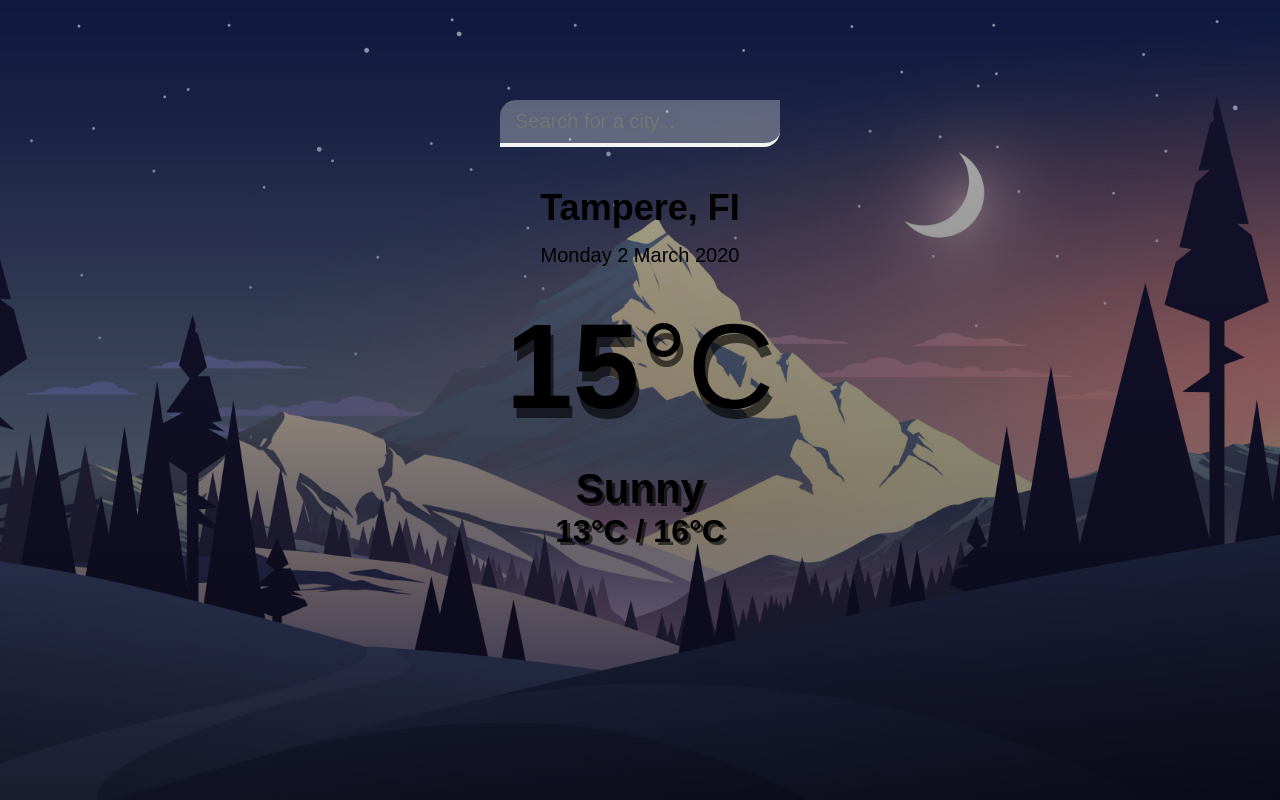
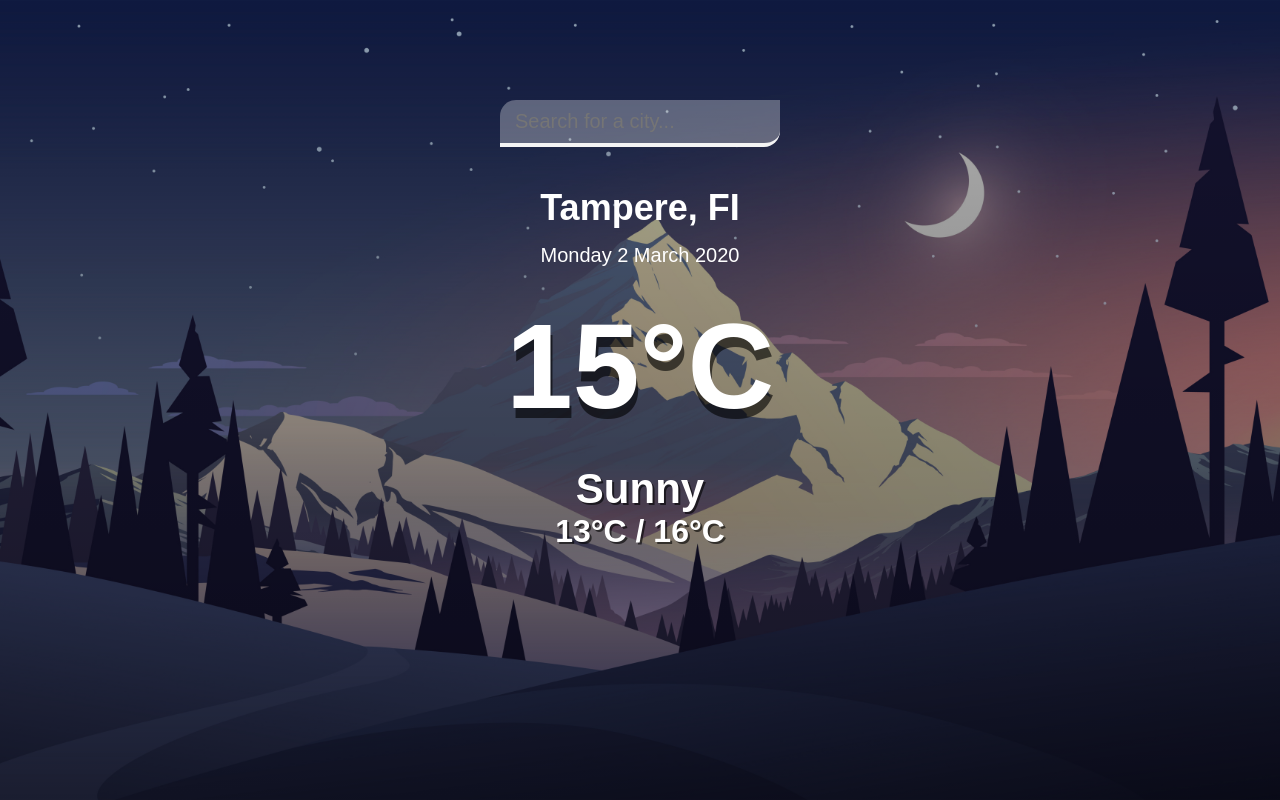
Before and after one commit to auusimaa/auusimaa.github.io, a plain HTML site: page index.html in a window 1280 px wide. Drawn offline with Linux system fonts and the light colour scheme.

Commit message:
Add files via upload
font color changed

```diff
--- a/main.css
+++ b/main.css
@@ -36,7 +36,7 @@ header input {
     background-color: rgba(255, 255, 255, 0.3);
     border-bottom: 4px solid #f4f4f4;
 
-    color: #313131;
+    color: #ffffff;
     font-size: 20px;
     font-weight: 300;
     transition: 0,2s ease-out;
@@ -52,6 +52,7 @@ main {
     flex-direction: column;
     align-items: center;
     text-align: center;
+    color: #fff;
   }
 
 .location .city{
@@ -69,20 +70,21 @@ main {
     font-size: 120px;
     font-weight: 900;
     margin: 30px 0;
-    text-shadow: 3px 10px rgba(0, 0, 0, 0.6);
+    text-shadow: 2px 10px rgba(0, 0, 0, 0.6);
 }
 .current .temp span{
-    font-weight: 525;
+    font-weight: 550;
+    text-shadow: 2px rgba(255, 255, 255, 0.6);
 }
 
 .current .weather {
     font-size: 42px;
     font-weight: 600;
-    text-shadow: 3px 3px rgba(0, 0, 0, 0.6);
+    text-shadow: 2px 2px rgba(0, 0, 0, 0.6);
 }
 
 .current .hi-lo{
     font-size: 32px;
     font-weight: 600;
-    text-shadow: 3px 3px rgba(0, 0, 0, 0.6);
+    text-shadow: 2px 2px rgba(0, 0, 0, 0.6);
 }
```
